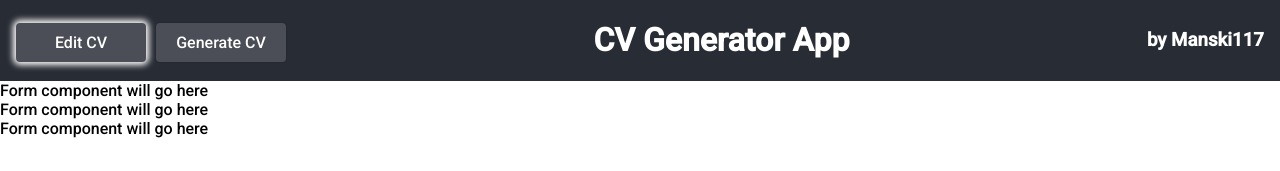
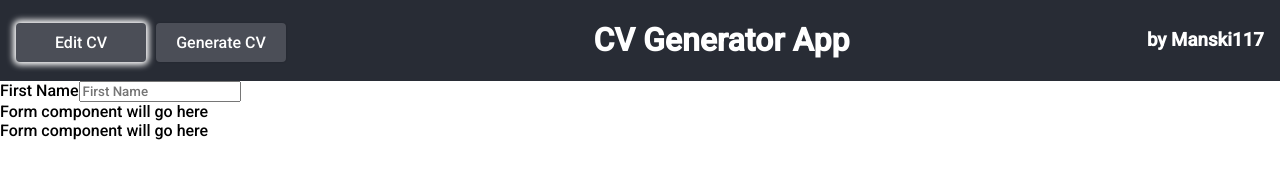
Before and after one commit to manski117/cv-form-project, a React (Create React App) app in the folder cv-form-odin-project/: page / in a window 1280 px wide. Shown: the top 171 px of the page. Built offline with nearby package versions, Linux system fonts and the light colour scheme.

Commit message:
Add controlled BioForm component
BioForm component successfully controls the value of its single
input to match what is in its state. Before building out the rest
of the components, I want to make sure I can get this state to be
passed all the way into the App() grandparent component successfully.

```diff
--- /dev/null
+++ b/cv-form-odin-project/src/components/BioForm.js
@@ -0,0 +1,45 @@
+import React from "react"
+
+function BioForm() {
+    const [formData, setFormData] = React.useState(
+        {
+            firstName: '',
+            lastName: '',
+            email: '',
+            phone: '',
+        }
+    )
+
+    function handleChange (event){
+        //get the event object from the element and destructure it
+        const {name, value} = event.target;
+        setFormData(prevFormData => {
+            return {
+                ...prevFormData,
+                [name]: value
+            }
+
+        });
+        console.log(formData);
+
+
+    }
+
+
+    return (
+        <div className="form-section-wrapper bio-section">
+            <label htmlFor="firstName">First Name
+                <input
+                    id="firstName"
+                    name="firstName"
+                    type="text"
+                    className="form-input"
+                    placeholder="First Name"
+                    onChange={handleChange}
+                    value={formData.firstName} />
+            </label>
+        </div>
+    )
+}
+
+export default BioForm;
--- a/cv-form-odin-project/src/components/Form.js
+++ b/cv-form-odin-project/src/components/Form.js
@@ -1,10 +1,13 @@
 import React from "react"
+import BioForm from "./BioForm";
 
 function Form() {
     return (
        <div className="main-form-container">
         <form action="" className="main-form">
-            <section className="form-section">Form component will go here</section>
+            <section className="form-section">
+                <BioForm />
+            </section>
             <section className="form-section">Form component will go here</section>
             <section className="form-section">Form component will go here</section>
         </form>
```
